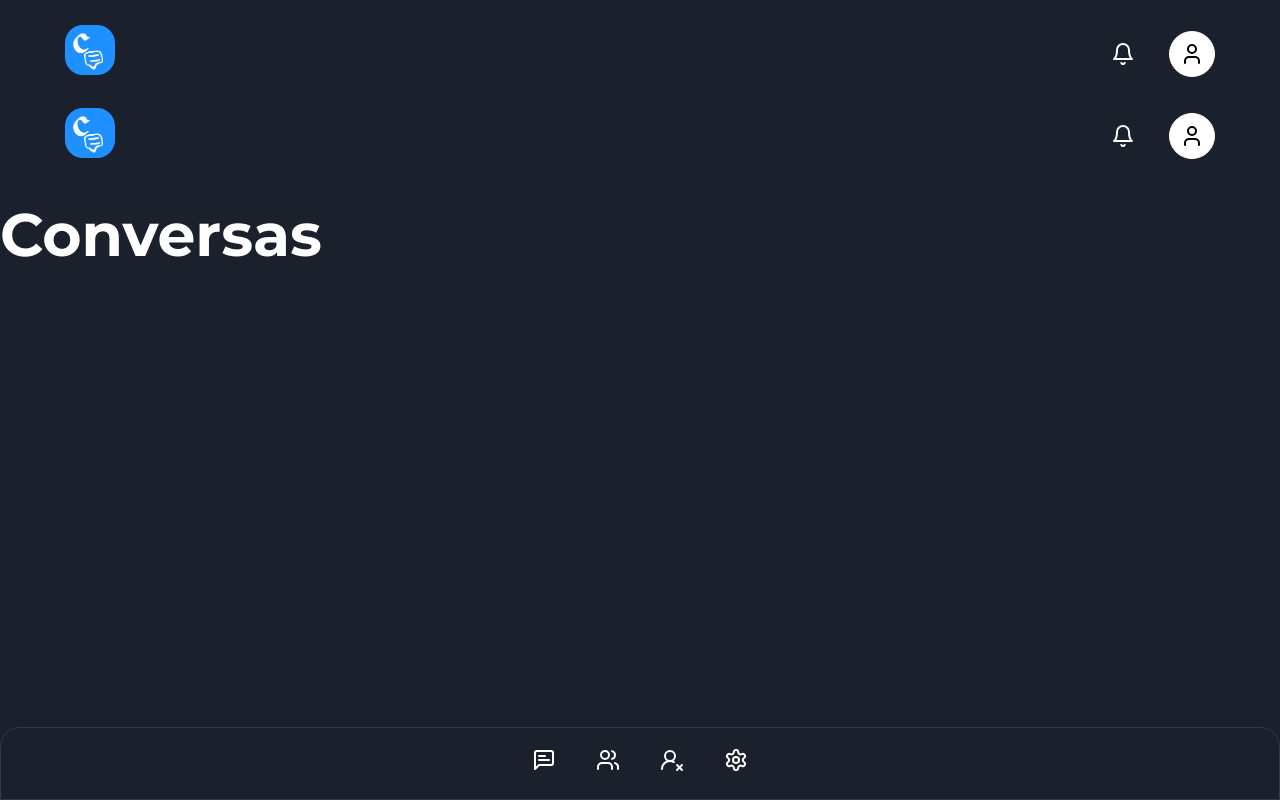
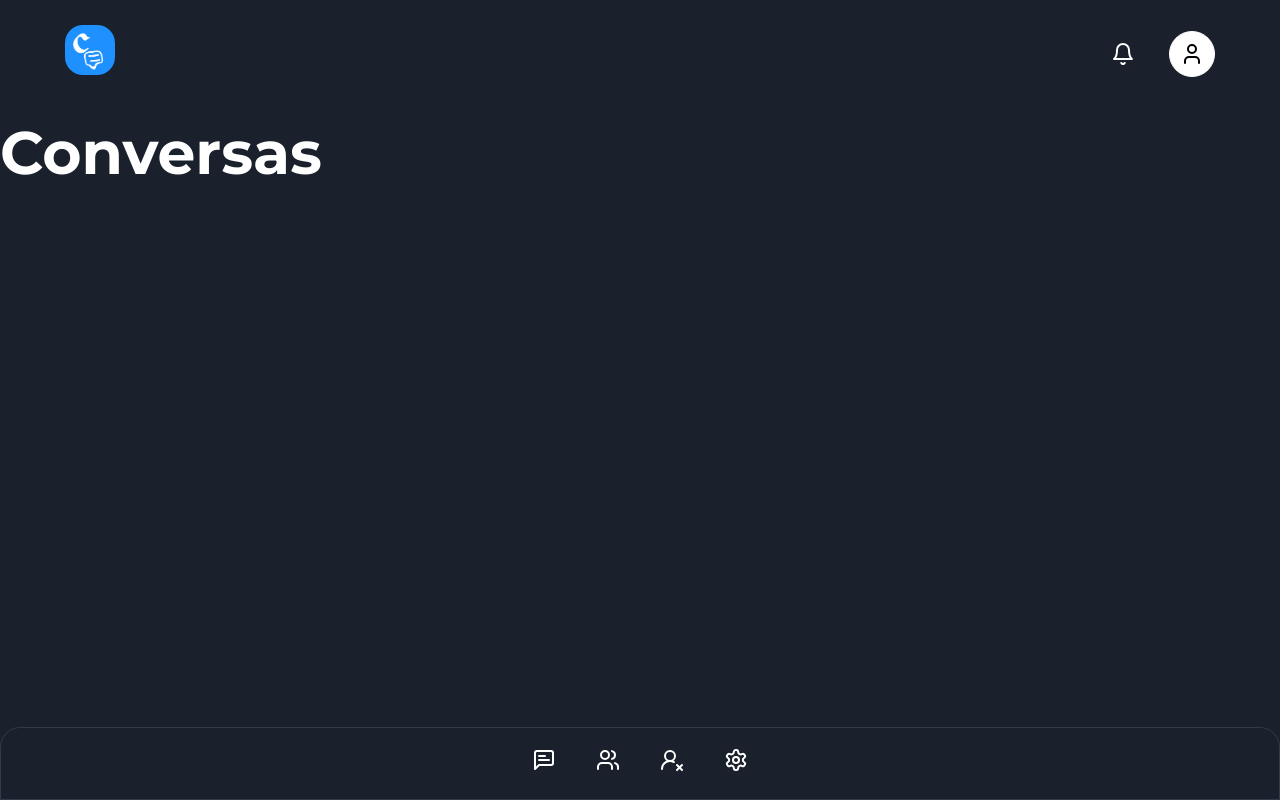
Before and after one commit to Kaua2123/chathub-client, a React (Vite) app: page /conversations in a window 1280 px wide. Built offline with nearby package versions, Linux system fonts and the light colour scheme.

Commit message:
fix: ajustes

```diff
--- a/src/components/Navbar/styled.ts
+++ b/src/components/Navbar/styled.ts
@@ -2,13 +2,8 @@ import { Bell } from 'lucide-react';
 import styled from 'styled-components';
 
 export const Div = styled.div`
-  margin: 5rem;
   margin: 2.5rem;
   padding: 0 4rem;
-  position: relative;
-  top: 0;
-  left: 0;
-  right: 0;
 
   display: flex;
   flex-flow: row wrap;
--- a/src/pages/Conversations/Conversations.tsx
+++ b/src/pages/Conversations/Conversations.tsx
@@ -4,7 +4,6 @@ import Navbar from '../../components/Navbar/Navbar';
 function Conversations() {
   return (
     <div>
-      <Navbar />
       <Navbar />
 
       <h1>Conversas</h1>
```
